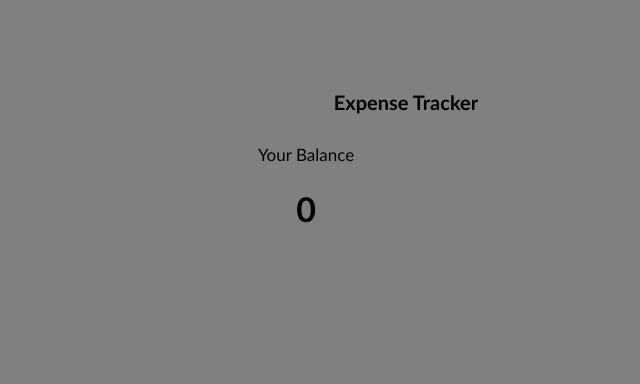
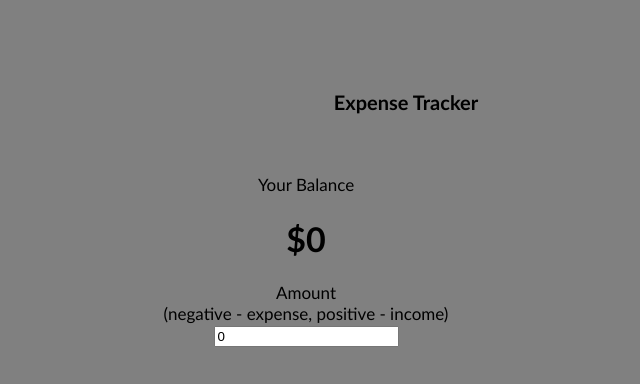
Before and after one commit to yomal148/expense-tracker, a React (Create React App) app: page / in a window 1280 px wide. Shown: the top 384 px of the page, without its empty margins (234-874 px from the left). Built offline with nearby package versions, Linux system fonts and the light colour scheme.

Commit message:
Changing Income file to Transaction file

```diff
--- a/src/App.css
+++ b/src/App.css
@@ -44,4 +44,6 @@
   text-align: center;
   font-family:'Gill Sans', 'Gill Sans MT', Calibri, 'Trebuchet MS', sans-serif;
   font-size: 17px;
+  margin: 30px auto;
+  width: 350px;
 }
--- a/src/App.js
+++ b/src/App.js
@@ -2,6 +2,7 @@ import React from 'react'
 import './App.css';
 import Header from './components/header/Header'
 import Balance from './components/balance/Balance'
+import Transaction from './components/income/Transaction';
 
 function App() {
 
@@ -10,6 +11,7 @@ function App() {
       <Header/>
       <div className='container'>
         <Balance/>
+        <Transaction/>
       </div>
     </div>
   );
--- a/src/components/balance/Balance.js
+++ b/src/components/balance/Balance.js
@@ -12,7 +12,7 @@ const Balance = () => {
   return (
     <>
       Your Balance
-       <h1> {balance} </h1>
+       <h1> ${balance} </h1>
 
     </>
 
--- /dev/null
+++ b/src/components/income/Transaction.js
@@ -0,0 +1,30 @@
+import React from 'react';
+import { useState } from "react";
+
+const Transaction = () => {
+  const [income, setIncome] = useState(0);
+
+  const handleChange = event => {
+
+    const result = event.target.value.replace(/\D/g, '');
+
+    setIncome(result)
+  };
+
+  return (
+    <div className='transaction'>
+      <form>
+         Amount <br /> (negative - expense, positive - income)
+        <input
+          type="text" pattern="[0-9]*"
+          placeholder="Enter Amount"
+          value={income}
+          onInput={handleChange}
+        />
+      </form>
+
+    </div>
+  )
+}
+
+export default Transaction
```
Also changed, not shown: src/components/income/transaction.css (added, +8 -0 lines), src/components/income/Income.js (deleted).
